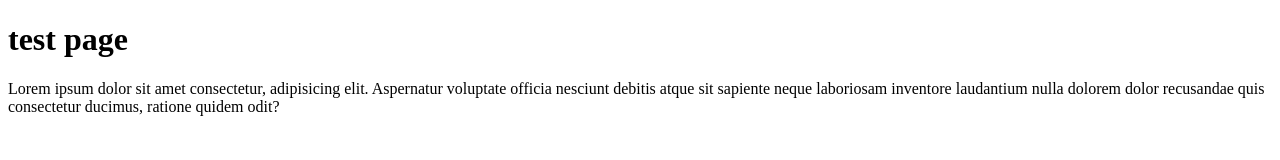
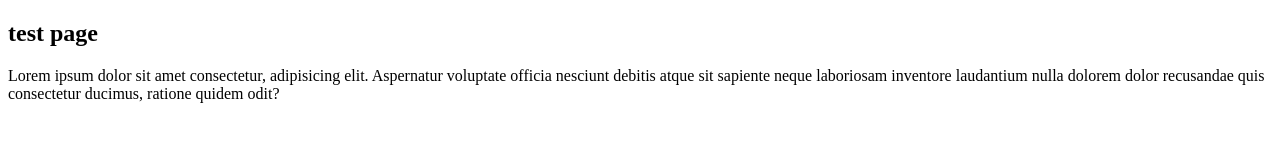
Before and after one commit to atliv/test, a plain HTML site: page index.html in a window 1280 px wide. Drawn offline with Linux system fonts and the light colour scheme.

Commit message:
update index html

```diff
--- a/index.html
+++ b/index.html
@@ -6,7 +6,7 @@
     <title>Test page</title>
   </head>
   <body>
-    <h1>test page</h1>
+    <h2>test page</h2>
     <p>
       Lorem ipsum dolor sit amet consectetur, adipisicing elit. Aspernatur
       voluptate officia nesciunt debitis atque sit sapiente neque laboriosam
```
